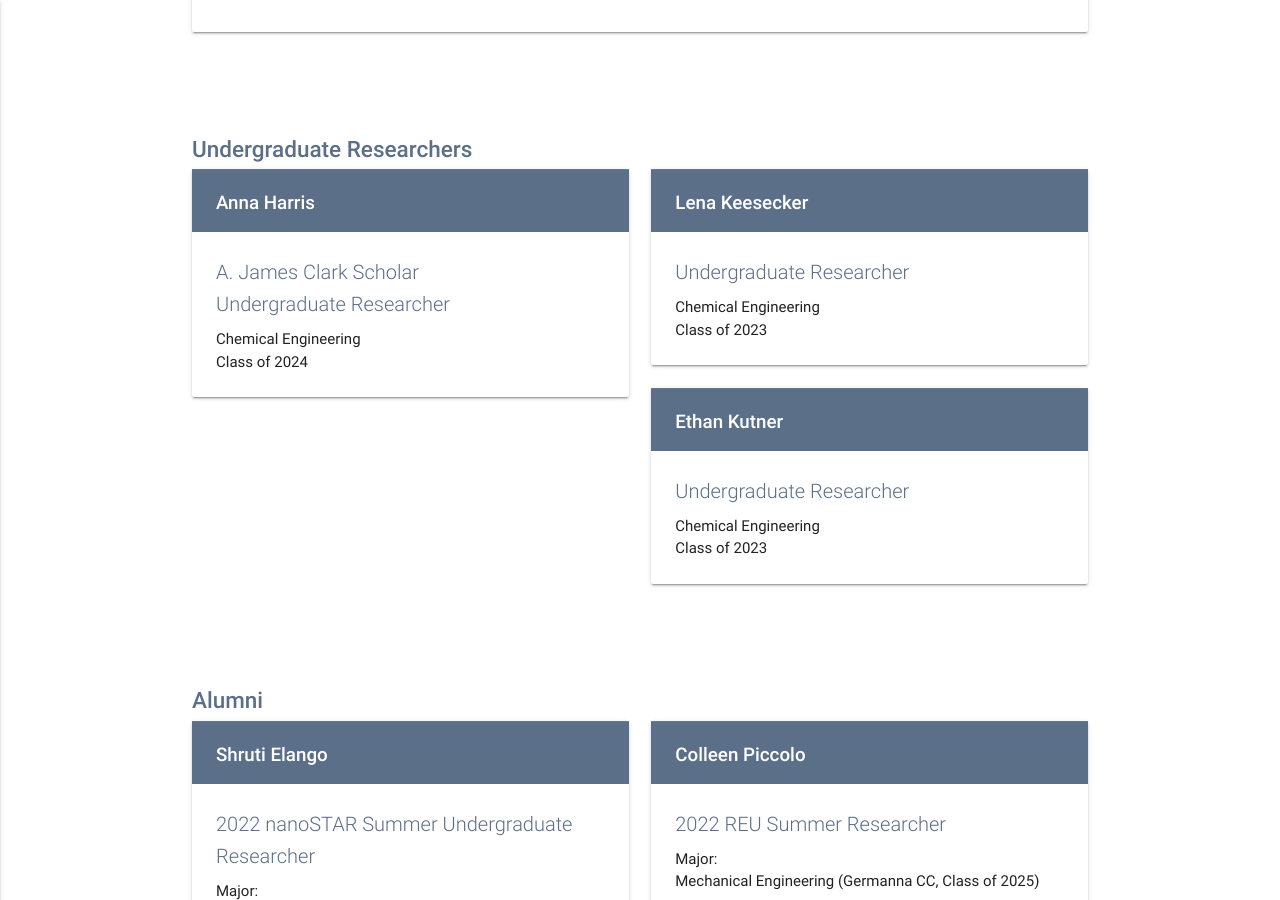
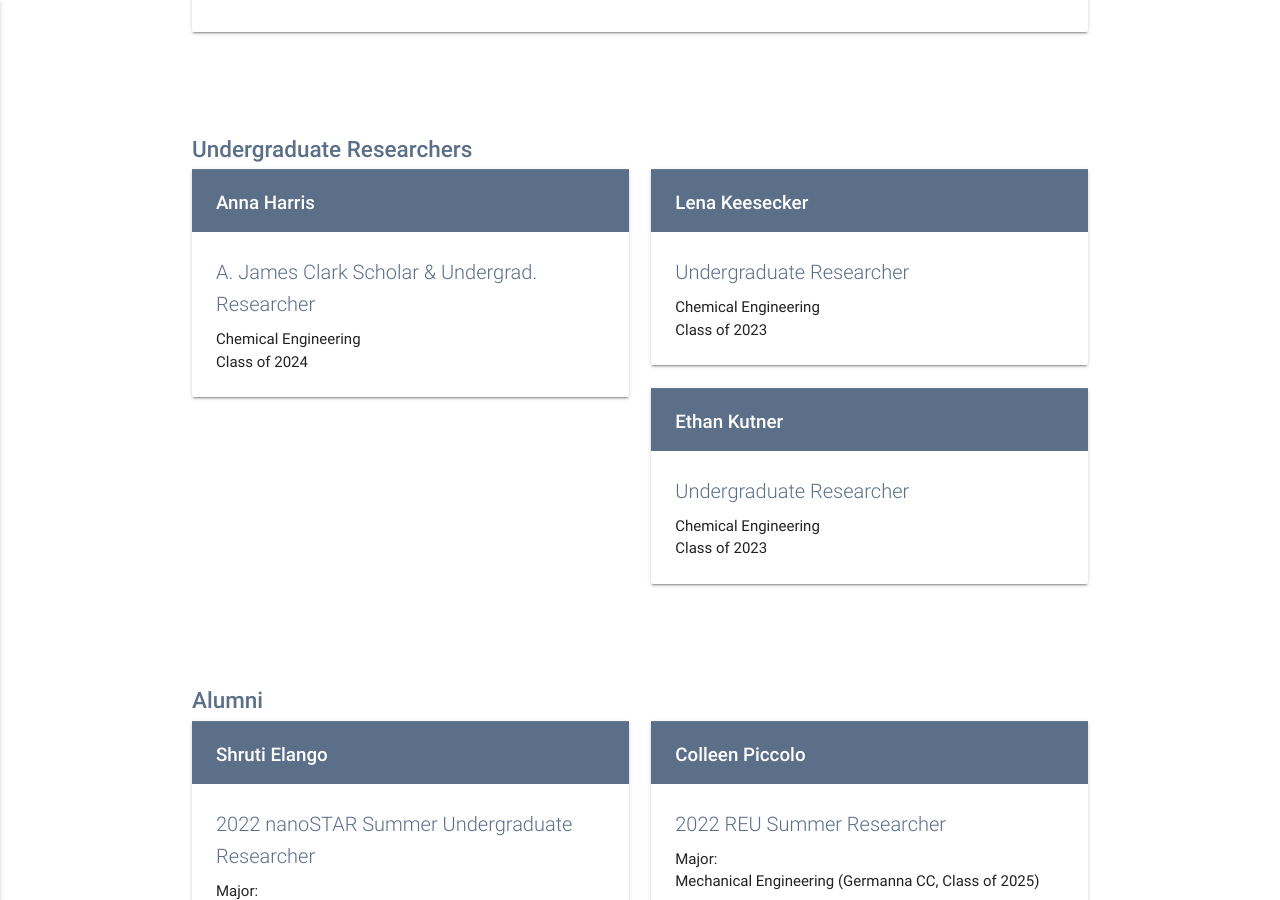
Before and after one commit to geisegroup/geisegroup.github.io, a Jekyll site: the page built from people.md, in a window 1280 px wide and 900 px high, scrolled down 1988 px. Built offline with Jekyll 4.4.1, drawn with Linux system fonts in a browser that asks for light colours; nearby versions of some CDN libraries.

Commit message:
Update harris.html

```diff
--- a/_undergraduateResearchers/harris.html
+++ b/_undergraduateResearchers/harris.html
@@ -1,6 +1,6 @@
 ---
 name: Anna Harris
-title: A. James Clark Scholar<br>Undergraduate Researcher
+title: A. James Clark Scholar &amp; Undergrad. Researcher
 class: 2024
 majors: Chemical Engineering
 ---
```
